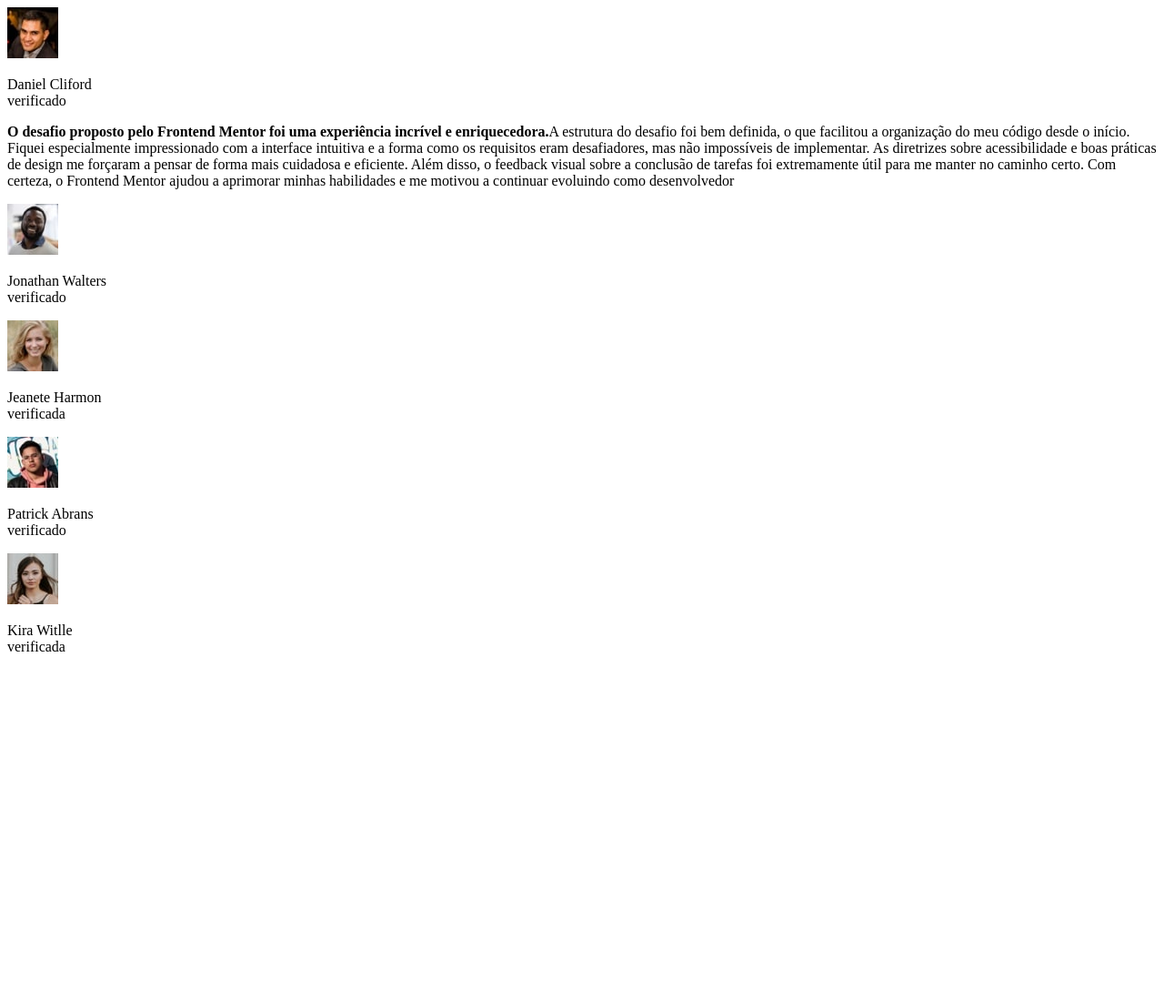
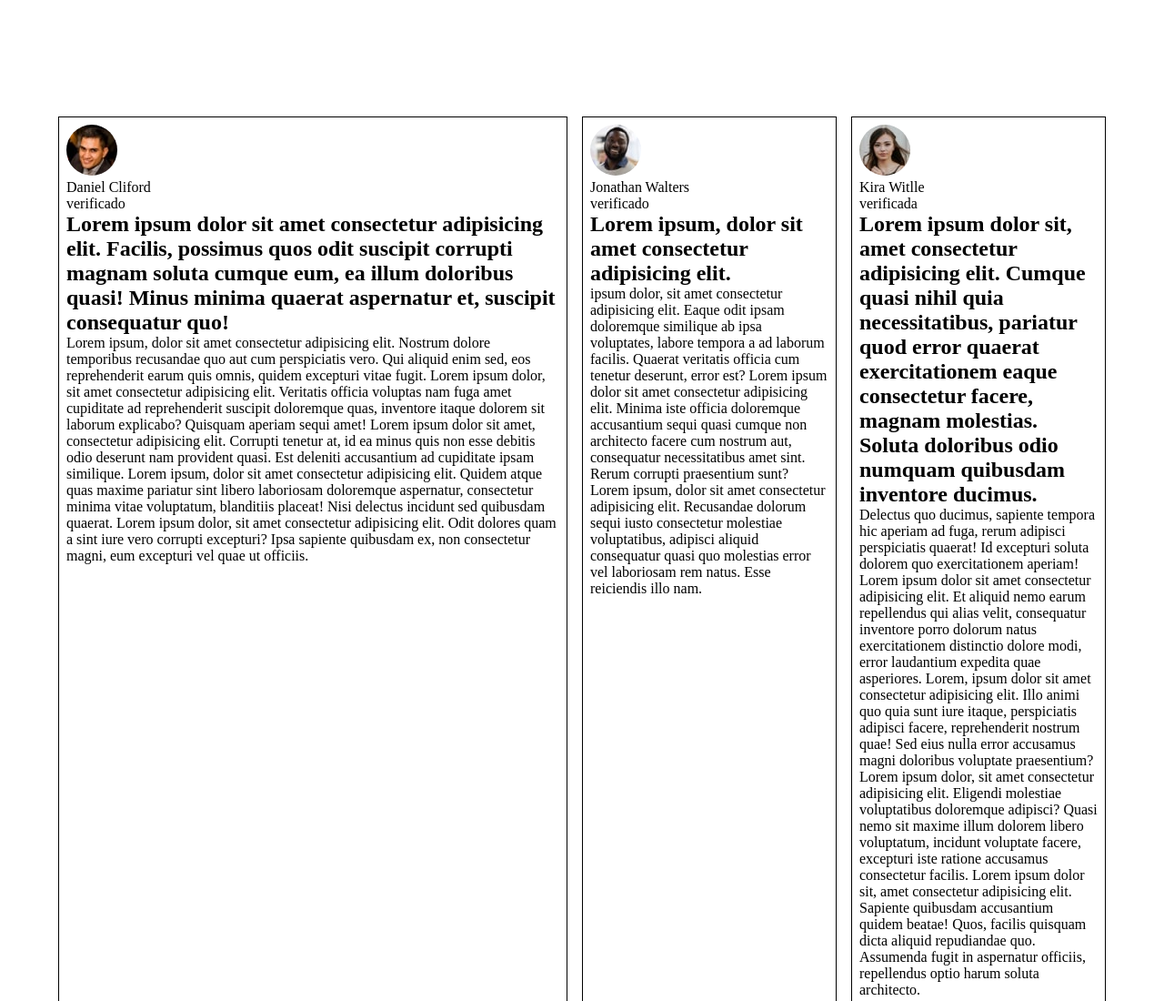
Before and after one commit to GabrielNP96/testimonials-grid-section, a plain HTML site: page index.html in a window 1280 px wide. Shown: the top 1100 px of the page at 91% size. Before the commit the page ends 800 px from the top, so only its background shows below. Drawn offline with Linux system fonts and the light colour scheme.

Commit message:
usando grid

```diff
--- a/index.html
+++ b/index.html
@@ -5,35 +5,41 @@
     <meta name="viewport" content="width=device-width, initial-scale=1.0">
     <title>Testimonials Grid Section</title>
     <link rel="shortcut icon" href="/images/favicon-32x32.png" type="image/x-icon">
+    <link rel="stylesheet" href="styles.css">
 </head>
 <body>
-    <main>
+    <main class="container">
         <div class="grid-div one"><img src="/images/image-daniel.jpg" alt="user photo">
             <p class="user-description">Daniel Cliford <br> verificado</p>
-            <p><strong>O desafio proposto pelo Frontend Mentor foi uma experiência incrível e enriquecedora.</strong>A estrutura do desafio foi bem definida, o que facilitou a organização do meu código desde o início. Fiquei especialmente impressionado com a interface intuitiva e a forma como os requisitos eram desafiadores, mas não impossíveis de implementar. As diretrizes sobre acessibilidade e boas práticas de design me forçaram a pensar de forma mais cuidadosa e eficiente. Além disso, o feedback visual sobre a conclusão de tarefas foi extremamente útil para me manter no caminho certo. Com certeza, o Frontend Mentor ajudou a aprimorar minhas habilidades e me motivou a continuar evoluindo como desenvolvedor</p>
+            <h2>Lorem ipsum dolor sit amet consectetur adipisicing elit. Facilis, possimus quos odit suscipit corrupti magnam soluta cumque eum, ea illum doloribus quasi! Minus minima quaerat aspernatur et, suscipit consequatur quo!</h2>
+            <p>Lorem ipsum, dolor sit amet consectetur adipisicing elit. Nostrum dolore temporibus recusandae quo aut cum perspiciatis vero. Qui aliquid enim sed, eos reprehenderit earum quis omnis, quidem excepturi vitae fugit. Lorem ipsum dolor, sit amet consectetur adipisicing elit. Veritatis officia voluptas nam fuga amet cupiditate ad reprehenderit suscipit doloremque quas, inventore itaque dolorem sit laborum explicabo? Quisquam aperiam sequi amet! Lorem ipsum dolor sit amet, consectetur adipisicing elit. Corrupti tenetur at, id ea minus quis non esse debitis odio deserunt nam provident quasi. Est deleniti accusantium ad cupiditate ipsam similique. Lorem ipsum, dolor sit amet consectetur adipisicing elit. Quidem atque quas maxime pariatur sint libero laboriosam doloremque aspernatur, consectetur minima vitae voluptatum, blanditiis placeat! Nisi delectus incidunt sed quibusdam quaerat. Lorem ipsum dolor, sit amet consectetur adipisicing elit. Odit dolores quam a sint iure vero corrupti excepturi? Ipsa sapiente quibusdam ex, non consectetur magni, eum excepturi vel quae ut officiis.</p>
         </div>
         <div class="grid-div two"><img src="images/image-jonathan.jpg" alt="user photo">
             <p class="user-description">Jonathan Walters <br> verificado</p>
+            <h2>Lorem ipsum, dolor sit amet consectetur adipisicing elit.</h2>
             <p>
-
+                ipsum dolor, sit amet consectetur adipisicing elit.  Eaque odit ipsam doloremque similique ab ipsa voluptates, labore tempora a ad laborum facilis. Quaerat veritatis officia cum tenetur deserunt, error est? Lorem ipsum dolor sit amet consectetur adipisicing elit. Minima iste officia doloremque accusantium sequi quasi cumque non architecto facere cum nostrum aut, consequatur necessitatibus amet sint. Rerum corrupti praesentium sunt? Lorem ipsum, dolor sit amet consectetur adipisicing elit. Recusandae dolorum sequi iusto consectetur molestiae voluptatibus, adipisci aliquid consequatur quasi quo molestias error vel laboriosam rem natus. Esse reiciendis illo nam.
             </p>
         </div>
         <div class="grid-div three"><img src="images/image-jeanette.jpg" alt="user photo">
             <p class="user-description">Jeanete Harmon <br> verificada</p>
+            <h2>Lorem ipsum dolor sit amet consectetur adipisicing elit.</h2>
             <p>
-
+                Lorem ipsum dolor sit amet consectetur adipisicing elit. Ea error nihil assumenda deleniti suscipit officiis. Porro recusandae natus suscipit sapiente, quos, sequi asperiores, id assumenda quo harum excepturi! Neque, distinctio. Lorem ipsum dolor sit amet consectetur, adipisicing elit. Possimus saepe sint reiciendis, impedit molestias, facere commodi repellat quasi nemo harum, animi voluptate vitae! Quo, adipisci. Non possimus aliquam ratione quae? Lorem ipsum dolor sit, amet consectetur adipisicing elit. Praesentium, illum et! Reprehenderit tempora et quo illo, amet minus voluptate ut quasi, sint iure eveniet, reiciendis impedit sequi eaque earum esse.
             </p>
         </div>
         <div class="grid-div four"><img src="images/image-patrick.jpg" alt="user photo">
             <p class="user-description">Patrick Abrans <br> verificado</p>
+            <h2>Lorem ipsum dolor sit amet consectetur adipisicing elit. Consequuntur, dolorum. Reiciendis totam consequuntur nemo distinctio, vel asperiores consequatur facilis alias et quos optio, nostrum aperiam sapiente fuga sint nam ipsam!</h2>
             <p>
-
+                Lorem ipsum dolor sit amet consectetur adipisicing elit. Quidem laborum esse, voluptate dicta iusto expedita totam doloremque temporibus explicabo quod, quaerat corporis, provident ipsam cupiditate voluptatibus minima fugit adipisci non. ipsum dolor sit amet consectetur adipisicing elit. Adipisci voluptatum perferendis ipsam minima quam hic, facere excepturi ducimus nesciunt necessitatibus aspernatur quod! Quam explicabo nesciunt nihil quidem quae fugiat ratione. Lorem ipsum dolor sit amet consectetur, adipisicing elit. Natus maiores voluptatum ipsa dolorem alias optio tempore quod quia repudiandae, dicta cupiditate numquam enim est labore, eos quisquam reiciendis, nostrum expedita.
             </p>
         </div>
         <div class="grid-div five"><img src="images/image-kira.jpg" alt="user photo">
             <p class="user-description">Kira Witlle <br> verificada</p>
+            <h2>Lorem ipsum dolor sit, amet consectetur adipisicing elit. Cumque quasi nihil quia necessitatibus, pariatur quod error quaerat exercitationem eaque consectetur facere, magnam molestias. Soluta doloribus odio numquam quibusdam inventore ducimus.</h2>
             <p>
-
+                Delectus quo ducimus, sapiente tempora hic aperiam ad fuga, rerum adipisci perspiciatis quaerat! Id excepturi soluta dolorem quo exercitationem aperiam! Lorem ipsum dolor sit amet consectetur adipisicing elit. Et aliquid nemo earum repellendus qui alias velit, consequatur inventore porro dolorum natus exercitationem distinctio dolore modi, error laudantium expedita quae asperiores. Lorem, ipsum dolor sit amet consectetur adipisicing elit. Illo animi quo quia sunt iure itaque, perspiciatis adipisci facere, reprehenderit nostrum quae! Sed eius nulla error accusamus magni doloribus voluptate praesentium? Lorem ipsum dolor, sit amet consectetur adipisicing elit. Eligendi molestiae voluptatibus doloremque adipisci? Quasi nemo sit maxime illum dolorem libero voluptatum, incidunt voluptate facere, excepturi iste ratione accusamus consectetur facilis. Lorem ipsum dolor sit, amet consectetur adipisicing elit. Sapiente quibusdam accusantium quidem beatae! Quos, facilis quisquam dicta aliquid repudiandae quo. Assumenda fugit in aspernatur officiis, repellendus optio harum soluta architecto.
             </p>
         </div>
     </main>
--- /dev/null
+++ b/styles.css
@@ -0,0 +1,32 @@
+* {
+    margin: 0;
+    padding: 0;
+}
+
+body{
+    width: 100%;
+    height: 100vh;
+}
+
+.container {
+    display: grid;
+    padding: 10% 5%;
+    display: grid;
+    grid-template-columns: 2fr 1fr 1fr;
+    grid-template-rows: auto auto auto;
+    gap: 2vh;
+}
+
+div {
+    border: 1px solid black;
+    padding: 1vh;
+}
+
+img {
+    border-radius: 100%;
+}
+
+.five {
+    grid-row: 1;
+    grid-column: 3;
+}
```
